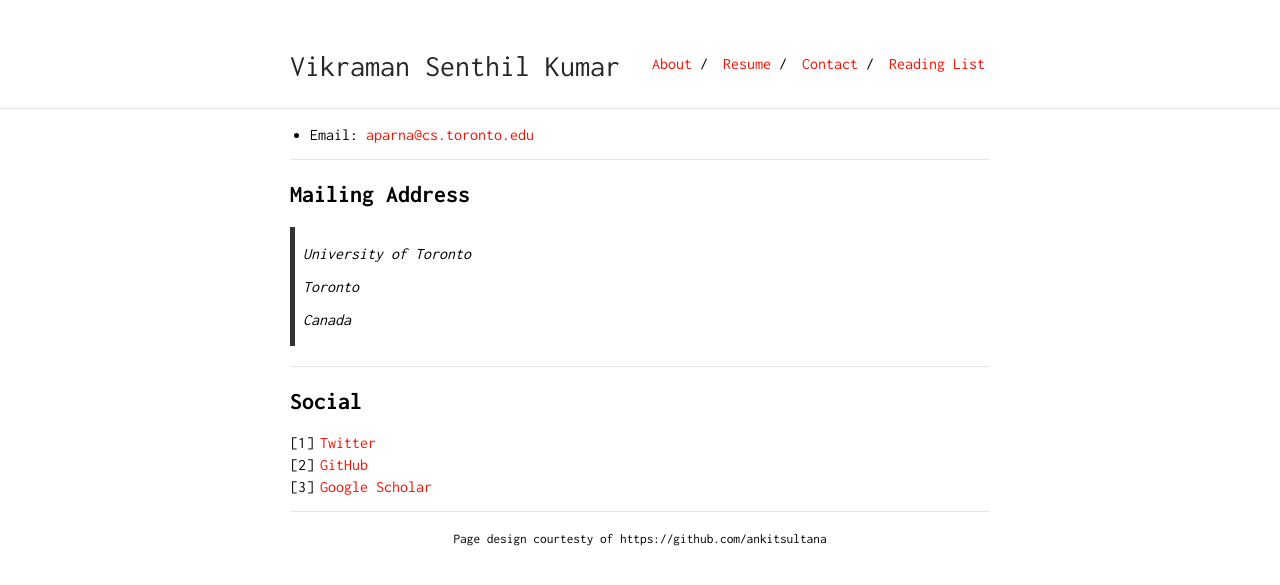
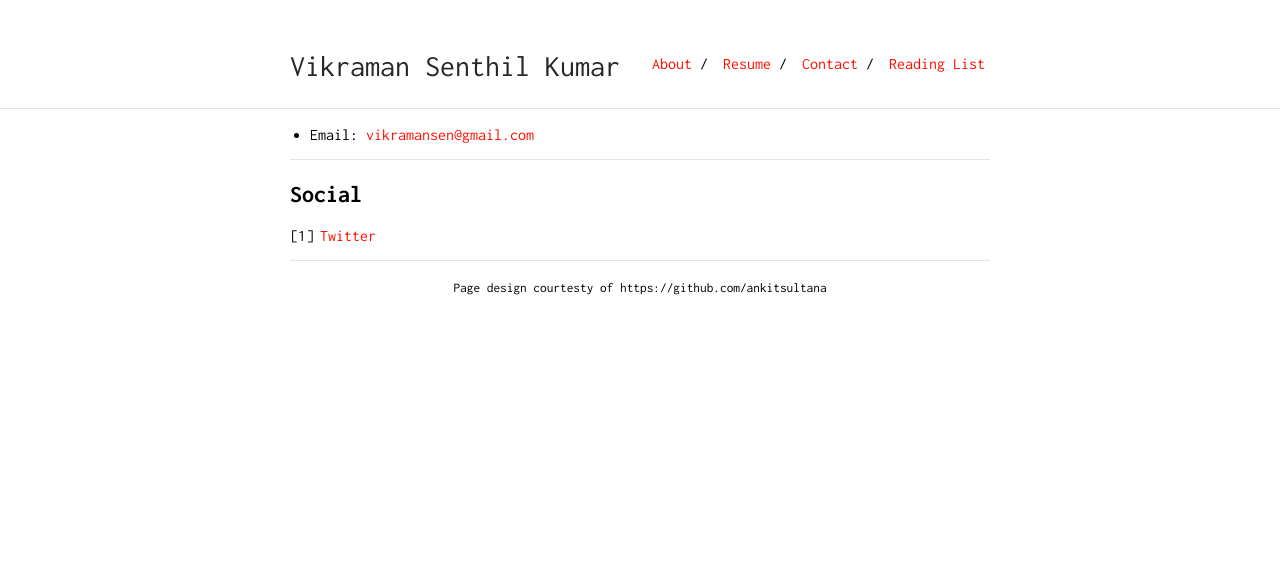
Before and after one commit to Vikramansen/vikramansen.github.io, a Jekyll site: the page built from contact.md, in a window 1280 px wide. Shown: the top 585 px of the page. Built offline with Jekyll 4.4.1, drawn with Linux system fonts in a browser that asks for light colours.

Commit message:
Update contact.md

```diff
--- a/contact.md
+++ b/contact.md
@@ -3,22 +3,12 @@ layout: default
 is_contact: true
 ---
 
-* Email: [aparna@cs.toronto.edu](mailto:aparna@cs.toronto.edu)
+* Email: [vikramansen@gmail.com](mailto:vikramansen@gmail.com)
 
 ---
 
-## Mailing Address
 
-> University of Toronto
->
-> Toronto
->
-> Canada
-
----
 
 ## Social
 
-1. [Twitter](https://twitter.com/AparnaBee)
-2. [GitHub](https://github.com/Aparna-B)
-3. [Google Scholar](https://scholar.google.co.in/citations?user=8Mlyv3oAAAAJ&hl=en&authuser=1)
+1. [Twitter](https://twitter.com/thisisvikraman)
```
